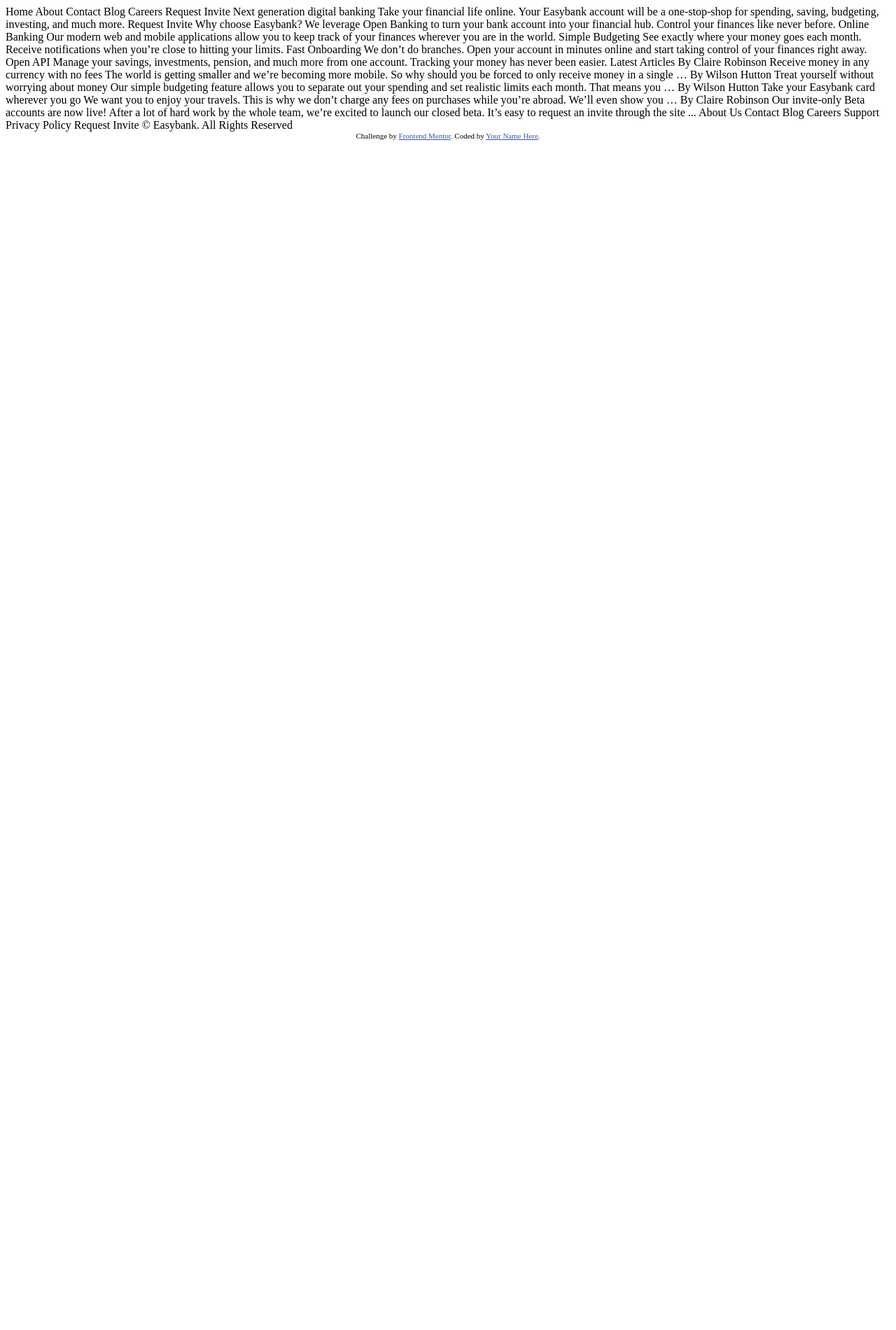
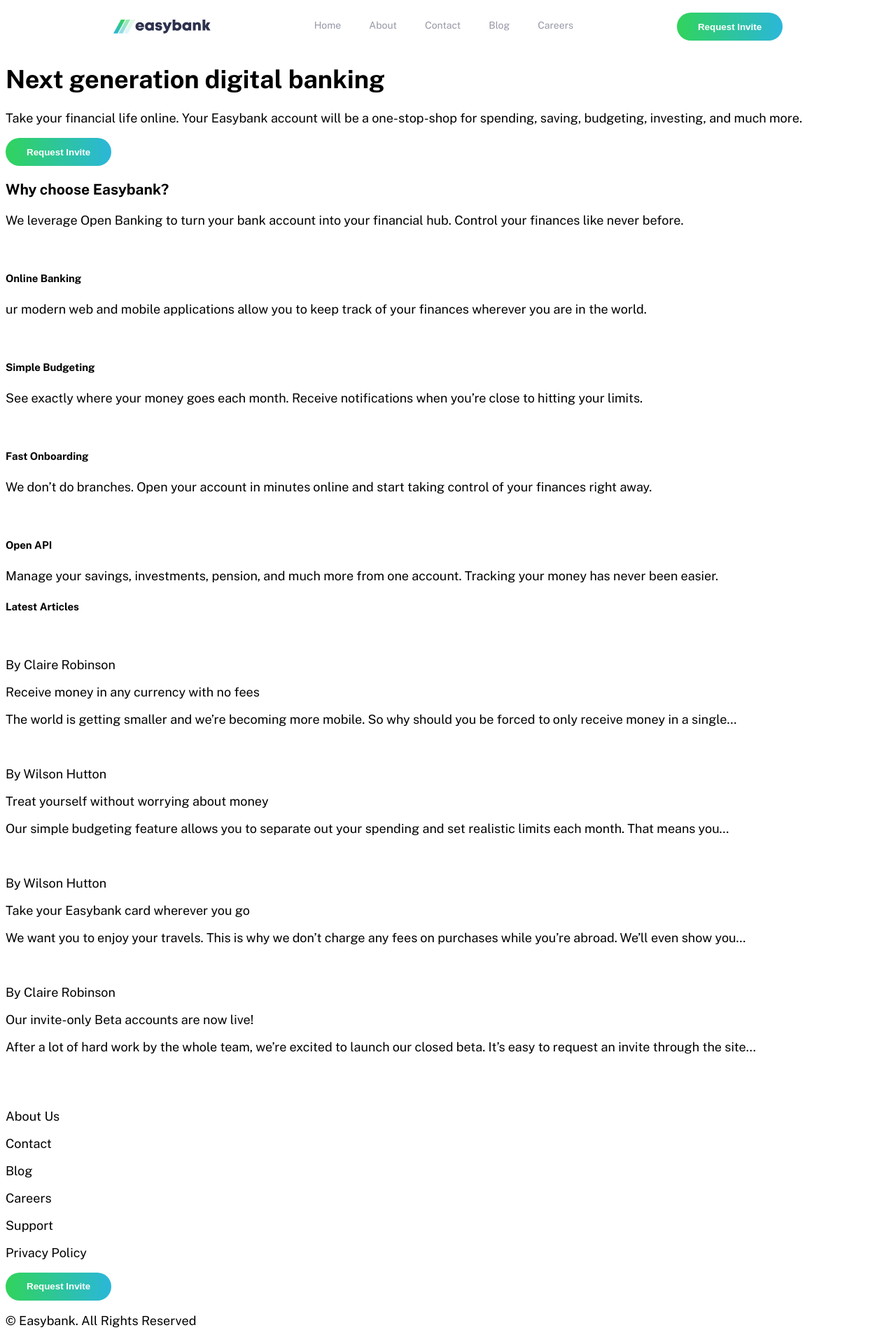
Before and after one commit to KestutisRuockus/LandingPage-EasyBank, a plain HTML site: page index.html in a window 1280 px wide. Shown: the top 1900 px of the page at 70% size. Before the commit the page ends 800 px from the top, so only its background shows below. Drawn offline with nearby package versions, Linux system fonts and the light colour scheme.

Commit message:
Navbar updated

```diff
--- a/index.html
+++ b/index.html
@@ -1,101 +1,159 @@
 <!DOCTYPE html>
 <html lang="en">
   <head>
-  <meta charset="UTF-8">
-  <meta name="viewport" content="width=device-width, initial-scale=1.0"> <!-- displays site properly based on user's device -->
+    <meta charset="UTF-8" />
+    <meta name="viewport" content="width=device-width, initial-scale=1.0" />
+    <!-- displays site properly based on user's device -->
 
-  <link rel="icon" type="image/png" sizes="32x32" href="./images/favicon-32x32.png">
+    <link
+      rel="icon"
+      type="image/png"
+      sizes="32x32"
+      href="./images/favicon-32x32.png"
+    />
+    <link rel="stylesheet" href="style.css" />
+    <link rel="stylesheet" href="style.css" />
+    <link rel="preconnect" href="https://fonts.googleapis.com" />
+    <link rel="preconnect" href="https://fonts.gstatic.com" crossorigin />
+    <link
+      href="https://fonts.googleapis.com/css2?family=Public+Sans:wght@300;400;700&display=swap"
+      rel="stylesheet"
+    />
 
     <title>Frontend Mentor | Easybank landing page</title>
-
-  <!-- Feel free to remove these styles or customise in your own stylesheet 👍 -->
-  <style>
-    .attribution { font-size: 11px; text-align: center; }
-    .attribution a { color: hsl(228, 45%, 44%); }
-  </style>
   </head>
   <body>
-
-  Home
-  About
-  Contact
-  Blog
-  Careers
-
-  Request Invite
-
-
-
-  Next generation digital banking
-
-  Take your financial life online. Your Easybank account will be a one-stop-shop
-  for spending, saving, budgeting, investing, and much more.
-
-  Request Invite
-
-
-
-  Why choose Easybank?
-
-  We leverage Open Banking to turn your bank account into your financial hub. Control
-  your finances like never before.
-
-  Online Banking
-  Our modern web and mobile applications allow you to keep track of your finances
-  wherever you are in the world.
-
-  Simple Budgeting
-  See exactly where your money goes each month. Receive notifications when you’re
-  close to hitting your limits.
-
-  Fast Onboarding
-  We don’t do branches. Open your account in minutes online and start taking control
-  of your finances right away.
-
-  Open API
-  Manage your savings, investments, pension, and much more from one account. Tracking
-  your money has never been easier.
-
-
-
-  Latest Articles
-
-  By Claire Robinson
-  Receive money in any currency with no fees
-  The world is getting smaller and we’re becoming more mobile. So why should you be
-  forced to only receive money in a single …
-
-  By Wilson Hutton
-  Treat yourself without worrying about money
-  Our simple budgeting feature allows you to separate out your spending and set
-  realistic limits each month. That means you …
-
-  By Wilson Hutton
-  Take your Easybank card wherever you go
-  We want you to enjoy your travels. This is why we don’t charge any fees on purchases
-  while you’re abroad. We’ll even show you …
-
-  By Claire Robinson
-  Our invite-only Beta accounts are now live!
-  After a lot of hard work by the whole team, we’re excited to launch our closed beta.
-  It’s easy to request an invite through the site ...
-
-
-
-  About Us
-  Contact
-  Blog
-  Careers
-  Support
-  Privacy Policy
-
-  Request Invite
-
-  © Easybank. All Rights Reserved
+    <nav>
+      <img src="./images/logo.svg" alt="" />
+      <ul>
+        <li>Home</li>
+        <li>About</li>
+        <li>Contact</li>
+        <li>Blog</li>
+        <li>Careers</li>
+      </ul>
+      <button class="btn-request-invite">Request Invite</button>
+    </nav>
+    <div>
+      <h1>Next generation digital banking</h1>
+      <p>
+        Take your financial life online. Your Easybank account will be a
+        one-stop-shop for spending, saving, budgeting, investing, and much more.
+      </p>
+      <button class="btn-request-invite">Request Invite</button>
+      <img src="" alt="" />
+      <img src="" alt="" />
+    </div>
+    <div>
+      <div>
+        <h3>Why choose Easybank?</h3>
+        <p>
+          We leverage Open Banking to turn your bank account into your financial
+          hub. Control your finances like never before.
+        </p>
+      </div>
+      <div>
+        <img src="" alt="" />
+        <h5>Online Banking</h5>
+        <p>
+          ur modern web and mobile applications allow you to keep track of your
+          finances wherever you are in the world.
+        </p>
+      </div>
+      <div>
+        <img src="" alt="" />
+        <h5>Simple Budgeting</h5>
+        <p>
+          See exactly where your money goes each month. Receive notifications
+          when you’re close to hitting your limits.
+        </p>
+      </div>
+      <div>
+        <img src="" alt="" />
+        <h5>Fast Onboarding</h5>
+        <p>
+          We don’t do branches. Open your account in minutes online and start
+          taking control of your finances right away.
+        </p>
+      </div>
+      <div>
+        <img src="" alt="" />
+        <h5>Open API</h5>
+        <p>
+          Manage your savings, investments, pension, and much more from one
+          account. Tracking your money has never been easier.
+        </p>
+      </div>
+    </div>
+    <div>
+      <h5>Latest Articles</h5>
+      <div>
+        <img src="" alt="" />
+        <p>By Claire Robinson</p>
+        <p>Receive money in any currency with no fees</p>
+        <p>
+          The world is getting smaller and we’re becoming more mobile. So why
+          should you be forced to only receive money in a single…
+        </p>
+      </div>
+      <div>
+        <img src="" alt="" />
+        <p>By Wilson Hutton</p>
+        <p>Treat yourself without worrying about money</p>
+        <p>
+          Our simple budgeting feature allows you to separate out your spending
+          and set realistic limits each month. That means you…
+        </p>
+      </div>
+      <div>
+        <img src="" alt="" />
+        <p>By Wilson Hutton</p>
+        <p>Take your Easybank card wherever you go</p>
+        <p>
+          We want you to enjoy your travels. This is why we don’t charge any
+          fees on purchases while you’re abroad. We’ll even show you…
+        </p>
+      </div>
+      <div>
+        <img src="" alt="" />
+        <p>By Claire Robinson</p>
+        <p>Our invite-only Beta accounts are now live!</p>
+        <p>
+          After a lot of hard work by the whole team, we’re excited to launch
+          our closed beta. It’s easy to request an invite through the site...
+        </p>
+      </div>
+    </div>
+    <footer>
+      <div>
+        <img src="" alt="" />
+        <div>
+          <img src="" alt="" />
+          <img src="" alt="" />
+          <img src="" alt="" />
+          <img src="" alt="" />
+          <img src="" alt="" />
+        </div>
+      </div>
+      <div>
+        <p>About Us</p>
+        <p>Contact</p>
+        <p>Blog</p>
+        <p>Careers</p>
+        <p>Support</p>
+        <p>Privacy Policy</p>
+      </div>
+      <div>
+        <button class="btn-request-invite">Request Invite</button>
+        <p>© Easybank. All Rights Reserved</p>
+      </div>
+    </footer>
 
     <div class="attribution">
-    Challenge by <a href="https://www.frontendmentor.io?ref=challenge" target="_blank">Frontend Mentor</a>.
-    Coded by <a href="#">Your Name Here</a>.
+      Challenge by
+      <a href="https://www.frontendmentor.io?ref=challenge" target="_blank"
+        >Frontend Mentor</a
+      >. Coded by <a href="#">Your Name Here</a>.
     </div>
   </body>
 </html>
--- /dev/null
+++ b/style.css
@@ -0,0 +1,68 @@
+body {
+  font-family: "Public Sans", sans-serif;
+  font-size: 18px;
+}
+
+nav {
+  display: flex;
+  justify-content: space-around;
+  align-items: center;
+  height: 60px;
+  padding: 0px 100px;
+}
+
+nav img {
+  height: 20px;
+}
+
+nav ul {
+  display: flex;
+}
+
+nav ul li {
+  list-style: none;
+  margin-right: 40px;
+  color: hsl(233, 8%, 62%);
+  font-size: 14px;
+  height: 40px;
+  padding-top: 20px;
+}
+
+nav ul li:hover {
+  color: #000;
+  font-weight: 700;
+  cursor: pointer;
+  border-bottom: 4px solid;
+  border-image: linear-gradient(
+      to right,
+      hsl(136, 65%, 51%),
+      hsl(192, 70%, 51%)
+    )
+    1;
+  height: 40px;
+  padding-top: 16px;
+}
+
+.btn-request-invite {
+  background-image: linear-gradient(
+    to right,
+    hsl(136, 65%, 51%),
+    hsl(192, 70%, 51%)
+  );
+  color: #fff;
+  font-weight: 700;
+  height: 40px;
+  border: none;
+  border-radius: 20px;
+  padding: 0px 30px;
+}
+
+.btn-request-invite:hover {
+  opacity: 0.6;
+  cursor: pointer;
+}
+
+/*
+- Lime Green: hsl(136, 65%, 51%)
+- Bright Cyan: hsl(192, 70%, 51%)
+*/
```
Also changed, not shown: 1 other file. Lines whose indentation alone changed are shown as unchanged.
